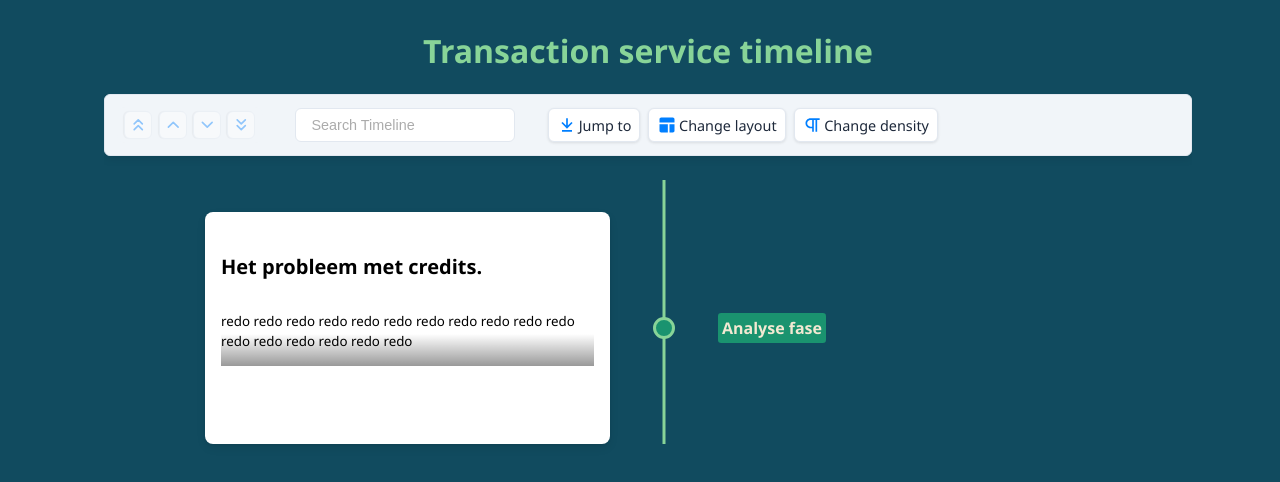
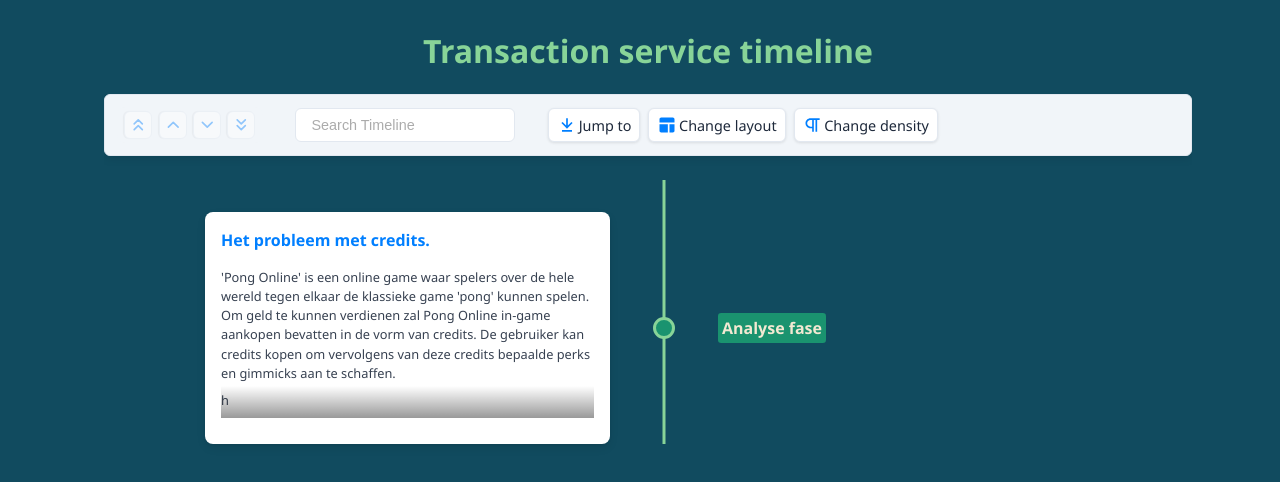
Before and after one commit to rikdgd/transaction-service-timeline, a React (Vite) app: page / in a window 1280 px wide. Shown: the top 482 px of the page. Built offline with nearby package versions, Linux system fonts and the light colour scheme.

Commit message:
revamp to item creation method, start with actual content.

```diff
--- a/src/components/TimeLine/index.jsx
+++ b/src/components/TimeLine/index.jsx
@@ -1,11 +1,15 @@
 import { Chrono } from 'react-chrono'
 import './timeline.css';
-import AnalyseComponent from './items/analyseFase/analyseComponent';
+import ItemManager from './items/itemManager';
+
+import AnalyseItem from './items/analyseFase/analyseItem';
 
 
 
 export default function TimeLine() {
-    const items = getItems();
+    const items = [
+        AnalyseItem,
+    ];
 
     return (
         <div className='timeline-container'>
@@ -23,20 +27,3 @@
         </div>
     )
 }
-
-function getItems() {
-    const testItem = createItem("Analyse fase", AnalyseComponent);
-
-
-    return [
-        testItem,
-    ];
-}
-
-
-function createItem(title, itemContentComponent) {
-    return {
-        title: title,
-        timelineContent: itemContentComponent()
-    };
-}
--- a/src/components/TimeLine/items/analyseFase/analyseComponent.jsx
+++ /dev/null
@@ -1,12 +0,0 @@
-import '../item-content-style.css';
-
-
-
-export default function AnalyseItem() {
-    return (
-        <div className='body-container'>
-            <h2>Het probleem met credits.</h2>
-            <p>redo redo redo redo redo redo redo redo redo redo redo redo redo redo redo redo redo </p>
-        </div>
-    );
-}
--- /dev/null
+++ b/src/components/TimeLine/items/analyseFase/analyseItem.js
@@ -0,0 +1,29 @@
+import ItemManager from "../itemManager";
+
+
+const manager = new ItemManager;
+
+
+
+const cardParagraphs = [
+    "'Pong Online' is een online game waar spelers over de hele wereld tegen elkaar de klassieke game 'pong' kunnen spelen.\
+    Om geld te kunnen verdienen zal Pong Online in-game aankopen bevatten in de vorm van credits. De gebruiker kan credits kopen \
+    om vervolgens van deze credits bepaalde perks en gimmicks aan te schaffen.",
+
+    "h",
+];
+
+
+
+const item = manager.createItemFromProps(
+    "Analyse fase",
+    "Het probleem met credits.",
+    null,
+    null,
+    cardParagraphs,
+    null,
+);
+
+
+
+export default item;
--- a/src/components/TimeLine/items/item-content-style.css
+++ /dev/null
@@ -1,9 +0,0 @@
-.body-container {
-    display: flex;
-    flex-direction: column;
-    align-items: flex-start;
-    width: 100%;
-    height: 100%;
-
-    font-size:smaller;
-}
--- /dev/null
+++ b/src/components/TimeLine/items/itemManager.js
@@ -0,0 +1,60 @@
+class ItemManager {
+    /**
+     * Creates an item object with the given properties.
+     *
+     * @param {string} title - The title of the item.
+     * @param {string} cardTitle - The title of the card.
+     * @param {string} url - The URL associated with the item.
+     * @param {string} cardSubtitle - The subtitle of the card.
+     * @param {string} cardDetailedText - The detailed text of the card.
+     * @param {string} imageUri - The URI of the image.
+     * @return {Object} An object representing an item with the given properties.
+     */
+    createItemFromProps(
+        title,
+        cardTitle,
+        url,
+        cardSubtitle,
+        cardDetailedText,
+        imageUri,
+    ) {
+        let item = {
+            title: title,
+            cardTitle: cardTitle,
+            cardDetailedText: cardDetailedText
+        };
+
+        if (url) item.url = url;
+        if (cardSubtitle) item.cardSubtitle = cardSubtitle;
+
+        if (imageUri) {
+            item.media = {
+                type: 'IMAGE',
+                source: {
+                    url: imageUri
+                }
+            }
+        }
+
+        return item;
+    }
+
+    /**
+     * Creates an item object with the given title and itemContentComponent.
+     * This allows to create fully custom items using a react component as body.
+     *
+     * @param {string} title - The title of the item.
+     * @param {function} itemContentComponent - A function that returns the content of the item.
+     * @return {Object} An object representing an item with the given title and content.
+     */
+    createItemFromComponent(title, itemContentComponent) {
+        return {
+            title: title,
+            timelineContent: itemContentComponent()
+        };
+    }
+}
+
+
+
+export default ItemManager;
```
